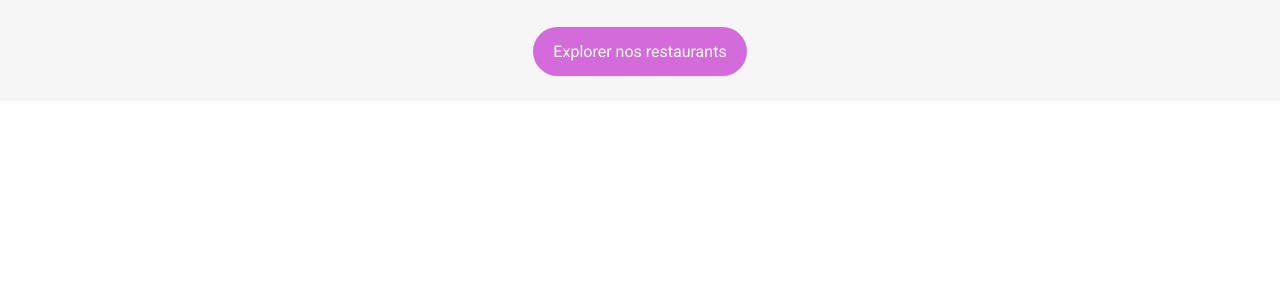
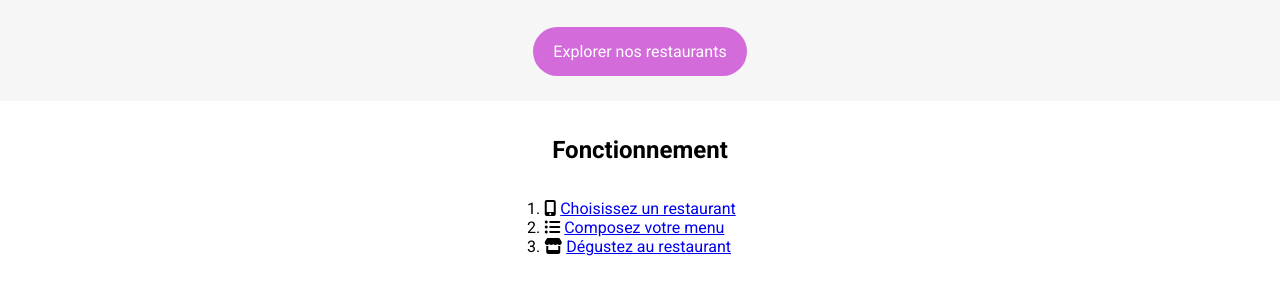
Before and after one commit to Manidoux41/ohMyfood_v3, a website: page index.html in a window 1280 px wide. Shown: the part 301-596 px from the top of the page. Drawn offline with Linux system fonts and the light colour scheme; a web font is replaced by a local one.

Commit message:
add functionnality

```diff
--- a/index.html
+++ b/index.html
@@ -36,6 +36,23 @@
             </div>
             <button>Explorer nos restaurants</button>
         </section>
+        <section id="functionality">
+            <h2>Fonctionnement</h2>
+            <ol>
+                <li>
+                    <i class="fa-solid fa-mobile-screen-button"></i>
+                    <a href="#">Choisissez un restaurant</a>
+                </li>
+                <li>
+                    <i class="fa-solid fa-list-ul"></i>
+                    <a href="#">Composez votre menu</a>
+                </li>
+                <li>
+                    <i class="fa-solid fa-store"></i>
+                    <a href="#">Dégustez au restaurant</a>
+                </li>
+            </ol>
+        </section>
     </main>
     <!--Fin du Main-->
 
--- /dev/null
+++ b/src/scss/components/_functionnality.scss
@@ -0,0 +1,9 @@
+@use '../abstracts/' as *;
+
+#functionality {
+    @include flexBox(column, space-between, center);
+    padding: 35px;
+    ol {
+        padding: 35px;
+    }
+}
--- a/src/scss/components/_index.scss
+++ b/src/scss/components/_index.scss
@@ -1,2 +1,3 @@
 @forward 'form';
 @forward 'hero';
+@forward 'functionnality';
```
Also changed, not shown: public/styles/styles.css, 1 other file.
